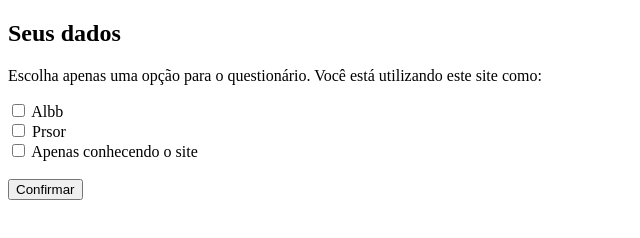
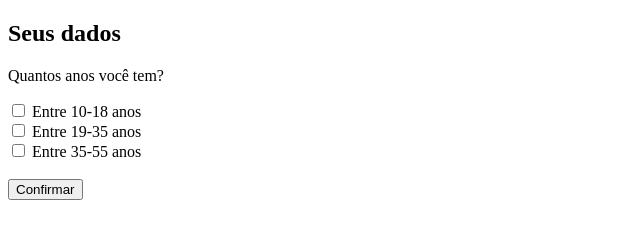
Before and after one commit to nathy-emanuelle/nathy-emanuelle.github.io, a plain HTML site: page terceiro.html in a window 1280 px wide. Shown: the whole page, without its empty margins (0-640 px from the left). Drawn offline with Linux system fonts and the light colour scheme.

Commit message:
Update terceiro.html

```diff
--- a/terceiro.html
+++ b/terceiro.html
@@ -3,15 +3,15 @@
 <body>
 
 <h2>Seus dados</h2>
-<p>Escolha apenas uma opção para o questionário. Você está utilizando este site como:</p>
+<p>Quantos anos você tem?</p>
 
 <form action="teste.html">
   <input type="checkbox" id="vehicle1" name="vehicle1" value="Bike">
-  <label for="vehicle1"> Albb</label><br>
+  <label for="vehicle1"> Entre 10-18 anos</label><br>
   <input type="checkbox" id="vehicle2" name="vehicle2" value="Car">
-  <label for="vehicle2"> Prsor</label><br>
+  <label for="vehicle2"> Entre 19-35 anos</label><br>
   <input type="checkbox" id="vehicle3" name="vehicle3" value="Boat">
-  <label for="vehicle3"> Apenas conhecendo o site</label><br><br>
+  <label for="vehicle3"> Entre 35-55 anos</label><br><br>
   <input type="submit" value="Confirmar">
 </form>
 
```
